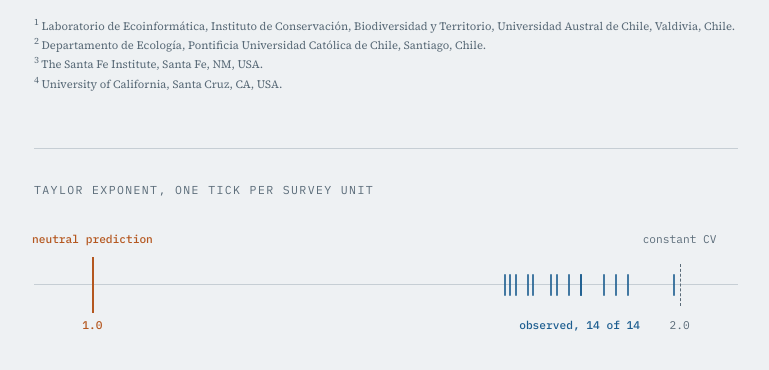
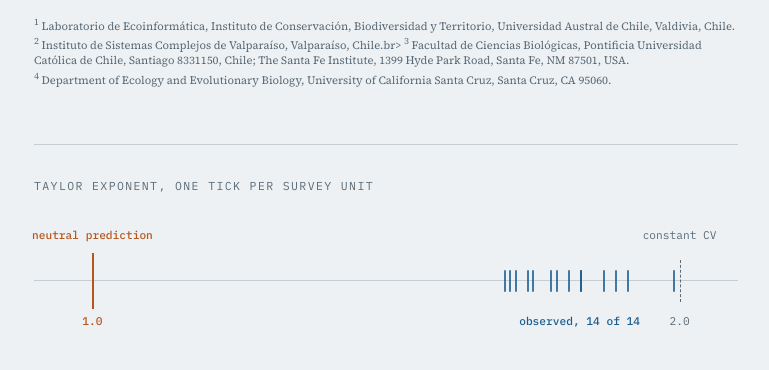
Before and after one commit to horaciosamaniego/fishglob-spad-neutrality, a plain HTML site: page docs/index.html in a window 1280 px wide. Shown: the part 376-746 px from the top of the page, without its empty margins (254-1023 px from the left). Drawn offline with Linux system fonts and the light colour scheme.

Commit message:
updated html

```diff
--- a/docs/index.html
+++ b/docs/index.html
@@ -86,9 +86,9 @@ footer{margin:4rem 0 3rem;padding-top:1.4rem;border-top:1px solid var(--rule);fo
   <p class="byline affil">
     <sup>1</sup> Laboratorio de Ecoinformática, Instituto de Conservación, Biodiversidad y Territorio,
     Universidad Austral de Chile, Valdivia, Chile.<br>
-    <sup>2</sup> Departamento de Ecología, Pontificia Universidad Católica de Chile, Santiago, Chile.<br>
-    <sup>3</sup> The Santa Fe Institute, Santa Fe, NM, USA.<br>
-    <sup>4</sup> University of California, Santa Cruz, CA, USA.
+    <sup>2</sup> Instituto de Sistemas Complejos de Valparaíso, Valparaíso, Chile.br>
+    <sup>3</sup> Facultad de Ciencias Biológicas, Pontificia Universidad Católica de Chile, Santiago 8331150, Chile; The Santa Fe Institute, 1399 Hyde Park Road, Santa Fe, NM 87501, USA.<br>
+    <sup>4</sup> Department of Ecology and Evolutionary Biology, University of California Santa Cruz, Santa Cruz, CA 95060.
   </p>
 </header>
 
```
